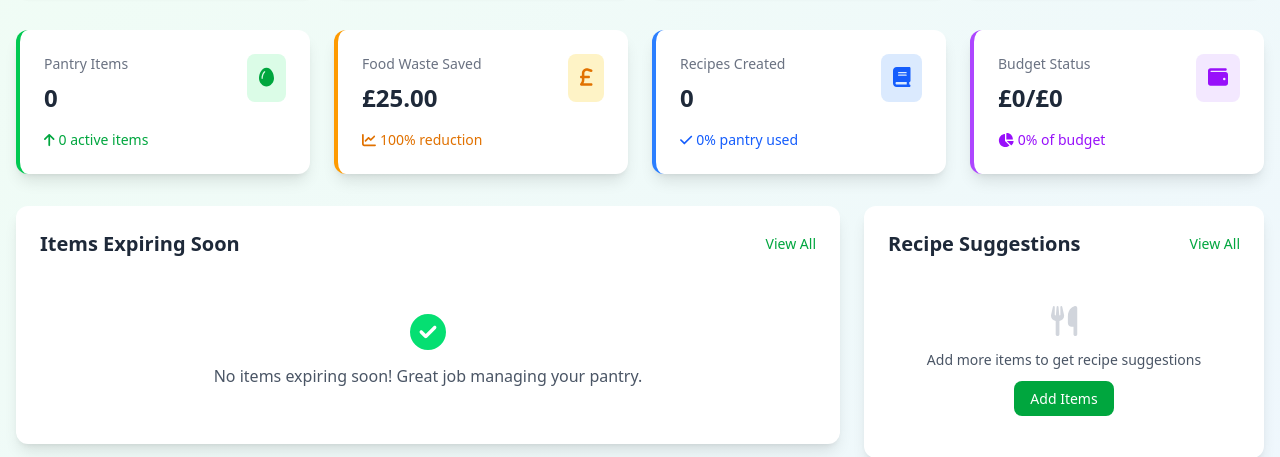
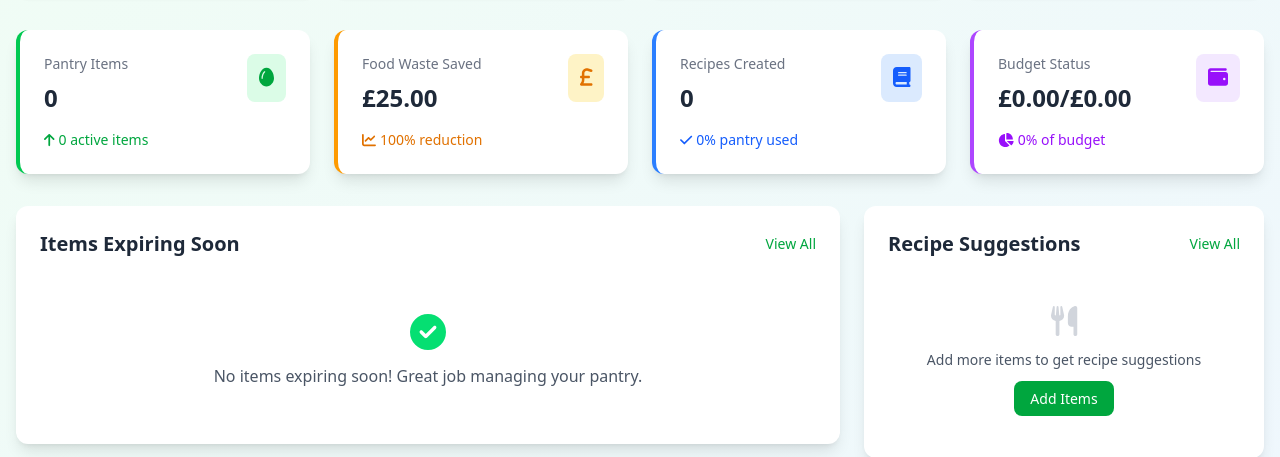
Before and after one commit to hemarastylepeke/bleedingedge, a Django app: page /pantry/ in a window 1280 px wide. Shown: the part 329-786 px from the top of the page. Run offline with Django 5.2, Linux system fonts and the light colour scheme; the visitor is signed in with stand-in values (Sample User, id 1); data that the repository does not hold is empty; style sheets or scripts are compiled from the project's sources; some libraries are stand-ins or nearby versions.

Commit message:
Updated dp for the pantry waste record costs and budget costs

```diff
--- a/templates/core/pantry_dashboard.html
+++ b/templates/core/pantry_dashboard.html
@@ -61,7 +61,7 @@
                 <div class="flex justify-between items-start">
                     <div>
                         <p class="text-gray-500 text-sm font-medium">Food Waste Saved</p>
-                        <h3 class="text-2xl font-bold mt-2 text-gray-800">£{{ waste_savings|default:"0" }}</h3>
+                        <h3 class="text-2xl font-bold mt-2 text-gray-800">£{{ waste_savings|floatformat:2|default:"0.00" }}</h3>
                     </div>
                     <div class="bg-amber-100 p-3 rounded-lg">
                         <i class="fas fa-pound-sign text-amber-600 text-xl"></i>
@@ -93,9 +93,9 @@
                         <p class="text-gray-500 text-sm font-medium">Budget Status</p>
                         <h3 class="text-2xl font-bold mt-2 text-gray-800">
                             {% if current_budget %}
-                                £{{ current_budget.amount_spent|default:"0" }}/£{{ current_budget.amount }}
+                                £{{ current_budget.amount_spent|floatformat:2|default:"0.00" }}/£{{ current_budget.amount|floatformat:2 }}
                             {% else %}
-                                £0/£0
+                                £0.00/£0.00
                             {% endif %}
                         </h3>
                     </div>
@@ -165,7 +165,7 @@
                             <div class="flex-1">
                                 <h4 class="font-medium text-gray-800">Shopping List Completed</h4>
                                 <p class="text-gray-600 text-sm">
-                                    {{ consumption.items_count }} items • £{{ consumption.total_cost|default:"0" }} • {{ consumption.date|timesince }} ago
+                                    {{ consumption.items_count }} items • £{{ consumption.total_cost|floatformat:2|default:"0.00" }} • {{ consumption.date|timesince }} ago
                                 </p>
                             </div>
                         </div>
```
